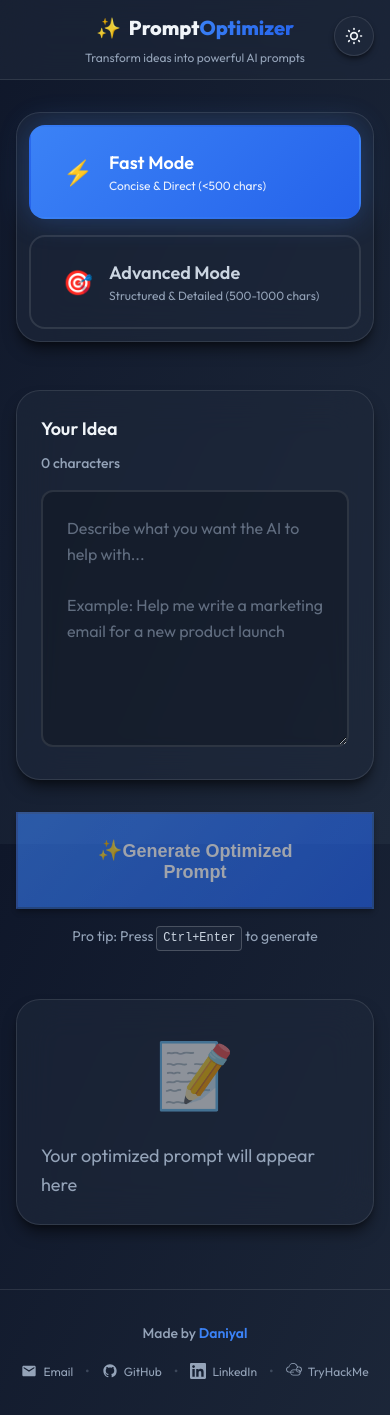
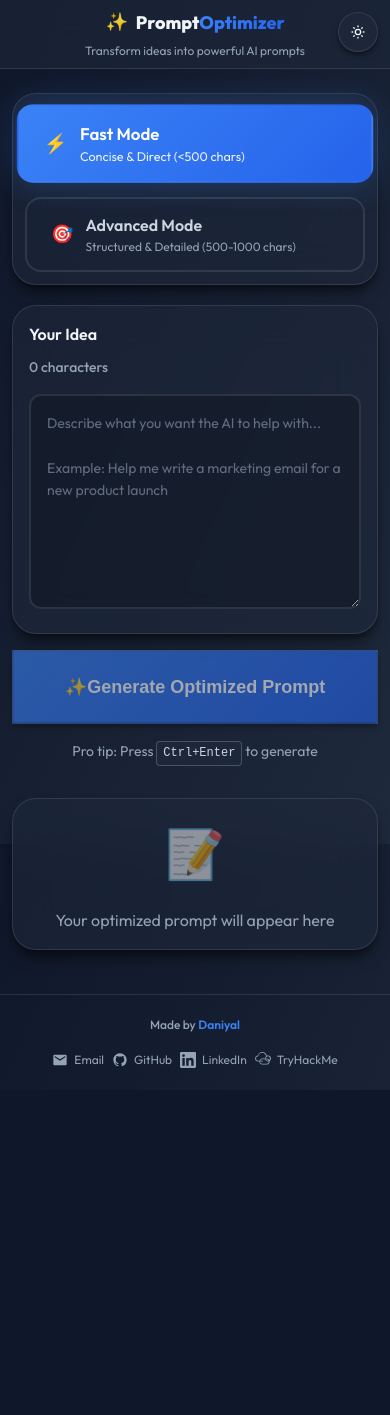
Before and after one commit to Daniyal-Rashid-00/Prompt-Generator, a React (Vite) app: page / in a window 390 px wide. After the commit the page ends 1090 px from the top, so only its background shows below. Built offline with nearby package versions, Linux system fonts and the light colour scheme; no server answers.

Commit message:
New Chnages

```diff
--- a/index.html
+++ b/index.html
@@ -5,12 +5,62 @@
     <link rel="icon" type="image/svg+xml" href="/vite.svg" />
     <meta name="viewport" content="width=device-width, initial-scale=1.0" />
 
-    <!-- SEO Meta Tags -->
-    <title>AI Prompt Generator & Optimizer - Free Tool</title>
-    <meta name="description" content="Transform your ideas into professional AI prompts instantly. Free prompt generator and optimizer for ChatGPT, Claude, and other AI models." />
-    <meta name="keywords" content="AI prompt generator, prompt engineering, ChatGPT prompts, AI optimizer, free AI tools" />
-    <meta name="author" content="Prompt Generator" />
+    <!-- Primary SEO Meta Tags -->
+    <title>AI Prompt Generator & Optimizer - Transform Ideas into Perfect Prompts</title>
+    <meta name="description" content="Transform your ideas into professional AI prompts instantly. Free prompt generator and optimizer for ChatGPT, Claude, Gemini, and other AI models. Fast and advanced modes available." />
+    <meta name="keywords" content="AI prompt generator, prompt engineering, ChatGPT prompts, Claude prompts, Gemini prompts, AI optimizer, free AI tools, prompt optimization" />
+    <meta name="author" content="Daniyal Rashid" />
     <meta name="robots" content="index, follow" />
+    <link rel="canonical" href="https://daniyal-rashid-00.github.io/prompt-generator/" />
+
+    <!-- Theme Color for Mobile Browsers -->
+    <meta name="theme-color" content="#3b82f6" media="(prefers-color-scheme: light)" />
+    <meta name="theme-color" content="#0f172a" media="(prefers-color-scheme: dark)" />
+
+    <!-- Open Graph / Facebook Meta Tags -->
+    <meta property="og:type" content="website" />
+    <meta property="og:url" content="https://daniyal-rashid-00.github.io/prompt-generator/" />
+    <meta property="og:title" content="AI Prompt Generator & Optimizer - Transform Ideas into Perfect Prompts" />
+    <meta property="og:description" content="Transform your ideas into professional AI prompts instantly. Free prompt generator and optimizer for ChatGPT, Claude, Gemini, and other AI models." />
+    <meta property="og:image" content="https://daniyal-rashid-00.github.io/prompt-generator/og-image.png" />
+    <meta property="og:image:width" content="1200" />
+    <meta property="og:image:height" content="630" />
+    <meta property="og:site_name" content="AI Prompt Generator" />
+
+    <!-- Twitter Card Meta Tags -->
+    <meta name="twitter:card" content="summary_large_image" />
+    <meta name="twitter:url" content="https://daniyal-rashid-00.github.io/prompt-generator/" />
+    <meta name="twitter:title" content="AI Prompt Generator & Optimizer - Transform Ideas into Perfect Prompts" />
+    <meta name="twitter:description" content="Transform your ideas into professional AI prompts instantly. Free prompt generator and optimizer for ChatGPT, Claude, Gemini, and other AI models." />
+    <meta name="twitter:image" content="https://daniyal-rashid-00.github.io/prompt-generator/og-image.png" />
+
+    <!-- JSON-LD Structured Data -->
+    <script type="application/ld+json">
+    {
+      "@context": "https://schema.org",
+      "@type": "WebApplication",
+      "name": "AI Prompt Generator & Optimizer",
+      "description": "Transform your ideas into professional AI prompts instantly. Free prompt generator and optimizer for ChatGPT, Claude, Gemini, and other AI models.",
+      "url": "https://daniyal-rashid-00.github.io/prompt-generator/",
+      "applicationCategory": "ProductivityApplication",
+      "operatingSystem": "Any",
+      "offers": {
+        "@type": "Offer",
+        "price": "0",
+        "priceCurrency": "USD"
+      },
+      "author": {
+        "@type": "Person",
+        "name": "Daniyal Rashid",
+        "url": "https://github.com/Daniyal-Rashid-00"
+      },
+      "aggregateRating": {
+        "@type": "AggregateRating",
+        "ratingValue": "5",
+        "ratingCount": "1"
+      }
+    }
+    </script>
 
     <!-- Google Fonts - Outfit for modern typography -->
     <link rel="preconnect" href="https://fonts.googleapis.com">
--- a/src/App.css
+++ b/src/App.css
@@ -32,7 +32,7 @@
 .theme-toggle-btn:hover {
     background: var(--color-surface-hover);
     box-shadow: var(--shadow-lg);
-    transform: scale(1.1);
+    transform: scale(1.1) rotate(10deg);
 }
 
 .theme-toggle-btn .icon {
@@ -69,6 +69,15 @@
     font-weight: 700;
     min-width: 280px;
     position: relative;
+    transition: all var(--transition-smooth);
+}
+
+.generate-button:hover:not(:disabled) {
+    transform: translateY(-3px) scale(1.03);
+}
+
+.generate-button:active:not(:disabled) {
+    transform: translateY(-1px) scale(0.99);
 }
 
 .button-icon {
@@ -156,6 +165,17 @@ kbd {
     font-size: var(--font-size-sm);
 }
 
+/* Tablet responsive */
+@media (max-width: 1024px) {
+    .content-wrapper {
+        max-width: 700px;
+    }
+
+    .generate-button {
+        min-width: 250px;
+    }
+}
+
 @media (max-width: 768px) {
     .main-content {
         padding: var(--spacing-xl) 0;
@@ -172,8 +192,8 @@ kbd {
     }
 
     .theme-toggle-btn {
-        width: 40px;
-        height: 40px;
+        width: 44px;
+        height: 44px;
     }
 
     .footer-links {
@@ -181,3 +201,37 @@ kbd {
         gap: var(--spacing-sm);
     }
 }
+
+/* Small mobile */
+@media (max-width: 480px) {
+    .main-content {
+        padding: var(--spacing-lg) 0;
+    }
+
+    .theme-toggle {
+        top: var(--spacing-sm);
+        right: var(--spacing-sm);
+    }
+
+    .theme-toggle-btn {
+        width: 40px;
+        height: 40px;
+    }
+
+    .theme-toggle-btn .icon {
+        width: 16px;
+        height: 16px;
+    }
+
+    .footer-text {
+        font-size: var(--font-size-xs);
+    }
+
+    .footer-links {
+        gap: var(--spacing-xs);
+    }
+
+    .footer-separator {
+        display: none;
+    }
+}
--- a/src/components/Header.css
+++ b/src/components/Header.css
@@ -25,6 +25,11 @@
 .logo-icon {
     font-size: var(--font-size-2xl);
     animation: pulse 3s ease-in-out infinite;
+    transition: transform var(--transition-smooth);
+}
+
+.logo-icon:hover {
+    transform: scale(1.2) rotate(15deg);
 }
 
 .logo-text {
@@ -39,6 +44,13 @@
     color: var(--color-text-muted);
     margin: 0;
     font-weight: 400;
+}
+
+/* Tablet responsive */
+@media (max-width: 1024px) {
+    .logo-text {
+        font-size: var(--font-size-xl);
+    }
 }
 
 @media (max-width: 768px) {
@@ -62,3 +74,18 @@
         font-size: var(--font-size-xs);
     }
 }
+
+/* Small mobile */
+@media (max-width: 480px) {
+    .header {
+        padding: var(--spacing-xs) 0;
+    }
+
+    .logo-icon {
+        font-size: var(--font-size-lg);
+    }
+
+    .logo-text {
+        font-size: var(--font-size-lg);
+    }
+}
--- a/src/components/ModeSelector.css
+++ b/src/components/ModeSelector.css
@@ -20,16 +20,22 @@
     border: 2px solid rgba(255, 255, 255, 0.1);
     border-radius: var(--radius-lg);
     cursor: pointer;
-    transition: all var(--transition-base);
+    transition: all var(--transition-smooth);
     color: var(--color-text-secondary);
     font-family: var(--font-family);
     min-width: 240px;
+    min-height: 48px;
+    /* Touch-friendly size */
 }
 
 .mode-button:hover {
     background: rgba(255, 255, 255, 0.05);
     border-color: rgba(139, 92, 246, 0.5);
-    transform: translateY(-2px);
+    transform: translateY(-2px) scale(1.02);
+}
+
+.mode-button:active {
+    transform: translateY(0) scale(0.98);
 }
 
 .mode-button.active {
@@ -37,6 +43,8 @@
     border-color: transparent;
     color: white;
     box-shadow: var(--shadow-glow);
+    transition: all var(--transition-spring);
+    transform: scale(1.05);
 }
 
 .mode-button.active .mode-description {
@@ -64,6 +72,13 @@
     font-weight: 400;
 }
 
+/* Tablet responsive */
+@media (max-width: 1024px) {
+    .mode-button {
+        min-width: 200px;
+    }
+}
+
 @media (max-width: 768px) {
     .mode-selector {
         flex-direction: column;
@@ -76,3 +91,27 @@
         width: 100%;
     }
 }
+
+/* Small mobile */
+@media (max-width: 480px) {
+    .mode-selector-wrapper {
+        margin-bottom: var(--spacing-xl);
+    }
+
+    .mode-selector {
+        max-width: 100%;
+    }
+
+    .mode-button {
+        padding: var(--spacing-md) var(--spacing-lg);
+        gap: var(--spacing-sm);
+    }
+
+    .mode-icon {
+        font-size: var(--font-size-2xl);
+    }
+
+    .mode-name {
+        font-size: var(--font-size-base);
+    }
+}
--- a/src/components/OutputDisplay.css
+++ b/src/components/OutputDisplay.css
@@ -81,6 +81,15 @@
     gap: var(--spacing-sm);
     padding: var(--spacing-sm) var(--spacing-lg);
     font-size: var(--font-size-sm);
+    transition: all var(--transition-smooth);
+}
+
+.copy-button:hover:not(:disabled) {
+    transform: translateY(-2px) scale(1.05);
+}
+
+.copy-button:active:not(:disabled) {
+    transform: translateY(0) scale(0.97);
 }
 
 .copy-icon {
@@ -97,6 +106,22 @@
     white-space: pre-wrap;
     word-wrap: break-word;
     border: 1px solid rgba(255, 255, 255, 0.05);
+    transition: all var(--transition-base);
+}
+
+.output-content:hover {
+    border-color: rgba(139, 92, 246, 0.2);
+}
+
+/* Tablet responsive */
+@media (max-width: 1024px) {
+    .output-wrapper {
+        padding: var(--spacing-lg);
+    }
+
+    .output-content {
+        font-size: var(--font-size-sm);
+    }
 }
 
 @media (max-width: 768px) {
@@ -112,5 +137,40 @@
     .copy-button {
         width: 100%;
         justify-content: center;
+        min-height: 48px;
+    }
+
+    .output-content {
+        font-size: var(--font-size-sm);
+        line-height: 1.6;
     }
 }
+
+/* Small mobile */
+@media (max-width: 480px) {
+    .output-wrapper {
+        padding: var(--spacing-md);
+        min-height: 150px;
+    }
+
+    .empty-icon {
+        font-size: 3rem;
+    }
+
+    .empty-text {
+        font-size: var(--font-size-base);
+    }
+
+    .loading-text {
+        font-size: var(--font-size-base);
+    }
+
+    .output-label {
+        font-size: var(--font-size-base);
+    }
+
+    .output-content {
+        padding: var(--spacing-md);
+        font-size: var(--font-size-xs);
+    }
+}
--- a/src/components/PromptInput.css
+++ b/src/components/PromptInput.css
@@ -48,10 +48,22 @@
     border-color: var(--color-primary);
     background: rgba(0, 0, 0, 0.3);
     box-shadow: 0 0 0 4px rgba(139, 92, 246, 0.1);
+    transform: scale(1.01);
 }
 
 .prompt-textarea:hover {
     border-color: rgba(139, 92, 246, 0.3);
+}
+
+/* Tablet responsive */
+@media (max-width: 1024px) {
+    .prompt-input-wrapper {
+        padding: var(--spacing-lg);
+    }
+
+    .prompt-textarea {
+        min-height: 130px;
+    }
 }
 
 @media (max-width: 768px) {
@@ -64,4 +76,26 @@
         align-items: flex-start;
         gap: var(--spacing-xs);
     }
+
+    .prompt-textarea {
+        min-height: 120px;
+        font-size: var(--font-size-sm);
+    }
 }
+
+/* Small mobile */
+@media (max-width: 480px) {
+    .prompt-input-wrapper {
+        padding: var(--spacing-md);
+        margin-bottom: var(--spacing-md);
+    }
+
+    .input-label {
+        font-size: var(--font-size-base);
+    }
+
+    .prompt-textarea {
+        padding: var(--spacing-md);
+        min-height: 100px;
+    }
+}
--- a/src/index.css
+++ b/src/index.css
@@ -69,6 +69,8 @@
   --transition-fast: 150ms ease-in-out;
   --transition-base: 250ms ease-in-out;
   --transition-slow: 400ms ease-in-out;
+  --transition-spring: 300ms cubic-bezier(0.68, -0.55, 0.265, 1.55);
+  --transition-smooth: 350ms cubic-bezier(0.4, 0, 0.2, 1);
 }
 
 /* Dark Theme */
@@ -223,9 +225,31 @@ p {
   border: none;
   border-radius: var(--radius-lg);
   cursor: pointer;
-  transition: all var(--transition-base);
+  transition: all var(--transition-smooth);
   text-decoration: none;
   white-space: nowrap;
+  position: relative;
+  overflow: hidden;
+  min-height: 44px; /* Minimum touch target size */
+}
+
+.btn::before {
+  content: '';
+  position: absolute;
+  top: 50%;
+  left: 50%;
+  width: 0;
+  height: 0;
+  border-radius: 50%;
+  background: rgba(255, 255, 255, 0.3);
+  transform: translate(-50%, -50%);
+  transition: width 0.6s, height 0.6s;
+}
+
+.btn:active::before {
+  width: 300px;
+  height: 300px;
+  transition: width 0s, height 0s;
 }
 
 .btn-primary {
@@ -236,16 +260,23 @@ p {
 
 .btn-primary:hover:not(:disabled) {
   box-shadow: var(--shadow-xl), var(--shadow-glow);
-  transform: translateY(-2px);
+  transform: translateY(-2px) scale(1.02);
 }
 
 .btn-primary:active:not(:disabled) {
-  transform: translateY(0);
+  transform: translateY(0) scale(0.98);
+  transition: transform 100ms cubic-bezier(0.4, 0, 0.2, 1);
+}
+
+.btn-primary:focus-visible {
+  outline: 3px solid var(--color-primary-light);
+  outline-offset: 2px;
 }
 
 .btn-primary:disabled {
   opacity: 0.6;
   cursor: not-allowed;
+  transform: none;
 }
 
 .btn-secondary {
@@ -257,6 +288,17 @@ p {
 .btn-secondary:hover:not(:disabled) {
   background: var(--color-surface-hover);
   border-color: rgba(139, 92, 246, 0.5);
+  transform: translateY(-2px) scale(1.02);
+}
+
+.btn-secondary:active:not(:disabled) {
+  transform: translateY(0) scale(0.98);
+  transition: transform 100ms cubic-bezier(0.4, 0, 0.2, 1);
+}
+
+.btn-secondary:focus-visible {
+  outline: 3px solid var(--color-primary-light);
+  outline-offset: 2px;
 }
 
 /* Animations */
@@ -322,15 +364,51 @@ p {
    RESPONSIVE
    =================================== */
 
+/* Tablet and below */
+@media (max-width: 1024px) {
+  .container {
+    max-width: 100%;
+    padding: 0 var(--spacing-lg);
+  }
+}
+
+/* Mobile and below */
 @media (max-width: 768px) {
   :root {
     --font-size-4xl: 2rem;
     --font-size-3xl: 1.5rem;
     --font-size-2xl: 1.25rem;
+    --font-size-xl: 1.125rem;
+    --spacing-2xl: 2rem;
+    --spacing-3xl: 2.5rem;
   }
 
   .container {
     padding: 0 var(--spacing-md);
+  }
+
+  .btn {
+    min-height: 48px; /* Larger touch target for mobile */
+    padding: var(--spacing-md) var(--spacing-lg);
+  }
+}
+
+/* Small mobile */
+@media (max-width: 480px) {
+  :root {
+    --font-size-4xl: 1.75rem;
+    --font-size-3xl: 1.375rem;
+    --font-size-2xl: 1.125rem;
+    --spacing-xl: 1.25rem;
+  }
+
+  .container {
+    padding: 0 var(--spacing-sm);
+  }
+
+  .btn {
+    font-size: var(--font-size-sm);
+    min-width: 100%;
   }
 }
 
--- a/src/services/promptService.js
+++ b/src/services/promptService.js
@@ -89,7 +89,7 @@ export async function generateFastPrompt(userInput) {
 - Request comprehensive assistance, strategy, or guidance
 - Be under 500 characters and in a conversational yet professional tone
 - Be ready to use immediately with any AI model
-Do not create direct content (like study guides). Instead, create a prompt that ASKS for that content. Output only the optimized prompt without explanations.`;
+Do not create direct content (like study guides). Instead, create a detailed prompt that ASKS for that content. Output only the optimized prompt without explanations.`;
 
     return await generateCompletion(systemPrompt, userInput);
 }
```
